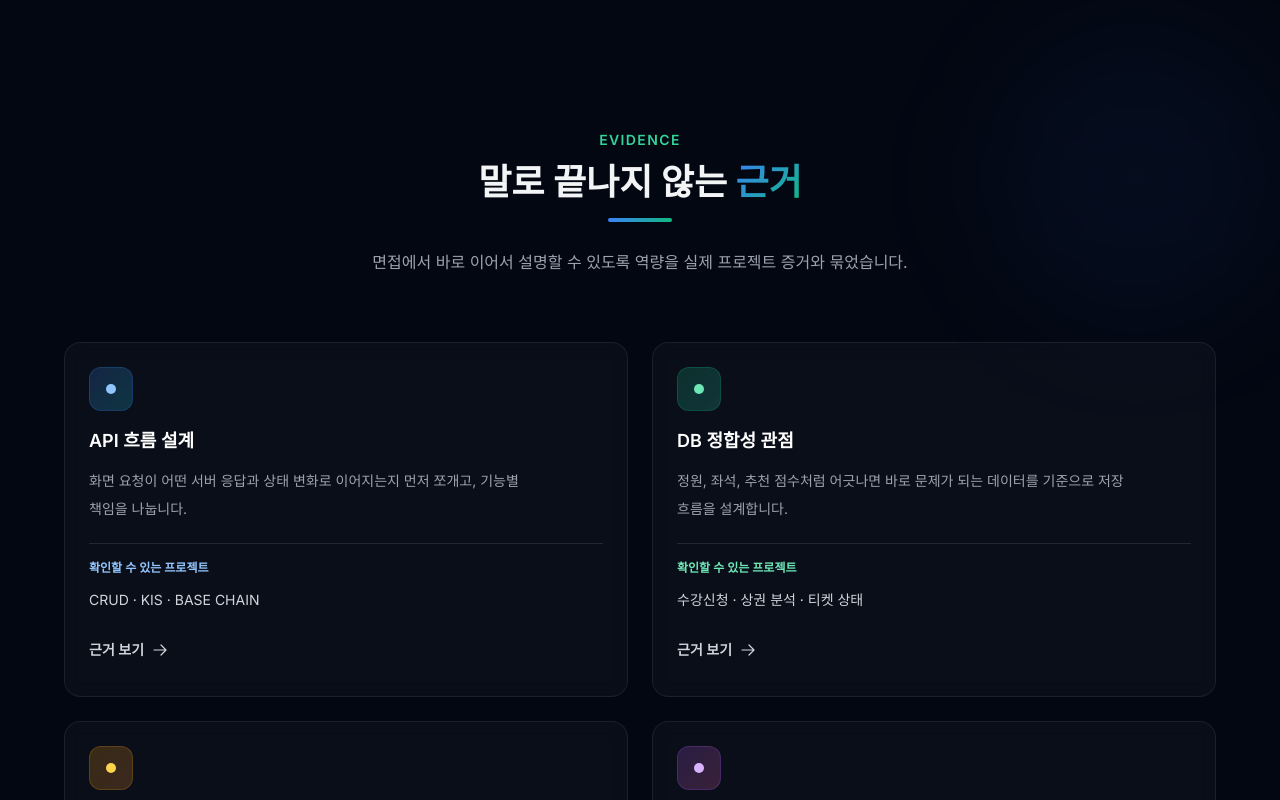
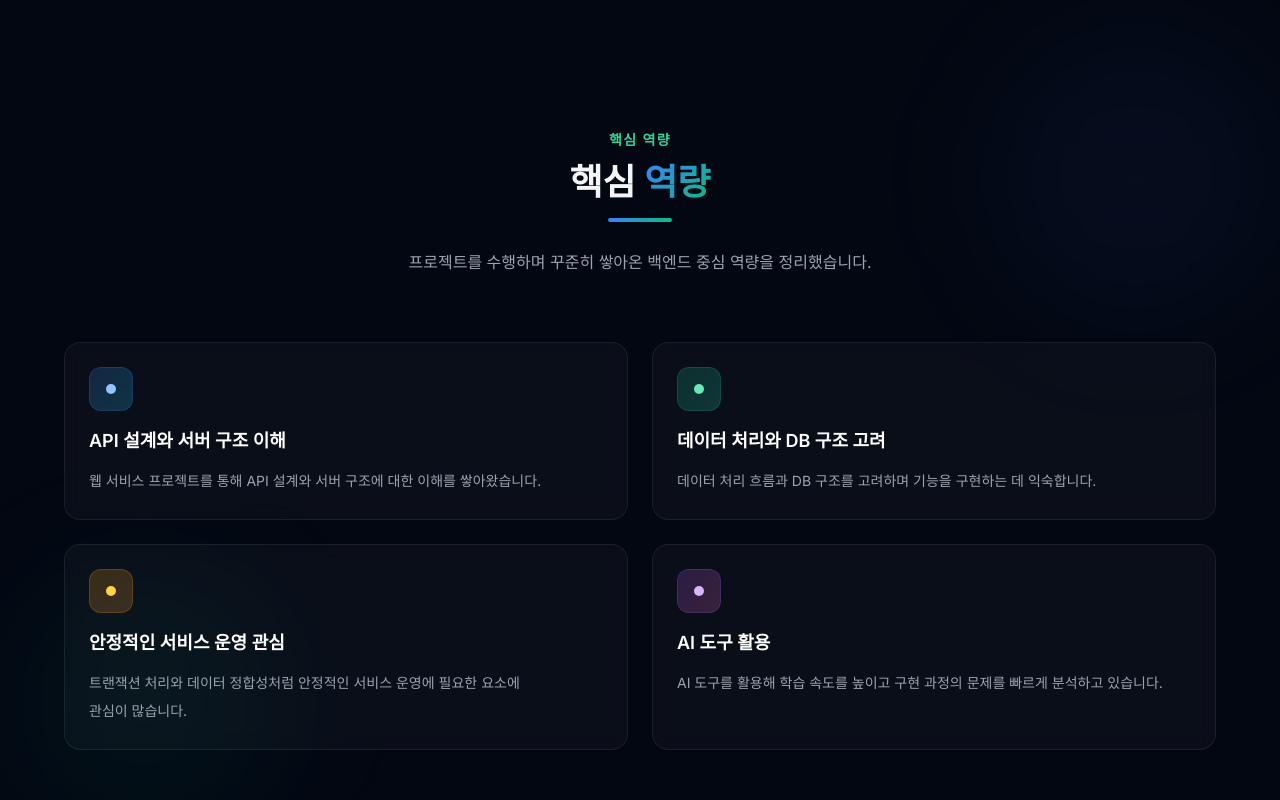
Before and after one commit to FutureAria/my_site, a Next.js app: page / in a window 1280 px wide. Shown: the part 3040-3840 px from the top of the page. Built offline with nearby package versions, Linux system fonts and the light colour scheme; no server answers.

Commit message:
Restore simple core strengths

```diff
--- a/components/CoreStrengths.tsx
+++ b/components/CoreStrengths.tsx
@@ -1,45 +1,36 @@
 "use client";
 
-import Link from "next/link";
 import { useEffect, useRef, useState } from "react";
 
 const strengths = [
   {
-    title: "API 흐름 설계",
+    title: "API 설계와 서버 구조 이해",
     description:
-      "화면 요청이 어떤 서버 응답과 상태 변화로 이어지는지 먼저 쪼개고, 기능별 책임을 나눕니다.",
-    proof: "CRUD · KIS · BASE CHAIN",
-    href: "/projects/1",
+      "웹 서비스 프로젝트를 통해 API 설계와 서버 구조에 대한 이해를 쌓아왔습니다.",
     accent: "from-blue-500/20 to-cyan-400/20",
     border: "border-blue-500/20",
     text: "text-blue-300",
   },
   {
-    title: "DB 정합성 관점",
+    title: "데이터 처리와 DB 구조 고려",
     description:
-      "정원, 좌석, 추천 점수처럼 어긋나면 바로 문제가 되는 데이터를 기준으로 저장 흐름을 설계합니다.",
-    proof: "수강신청 · 상권 분석 · 티켓 상태",
-    href: "/projects/0",
+      "데이터 처리 흐름과 DB 구조를 고려하며 기능을 구현하는 데 익숙합니다.",
     accent: "from-emerald-500/20 to-teal-400/20",
     border: "border-emerald-500/20",
     text: "text-emerald-300",
   },
   {
-    title: "배포와 운영 기록",
+    title: "안정적인 서비스 운영 관심",
     description:
-      "Oracle, Caddy, DuckDNS, 로그 확인처럼 보여주는 데서 끝나지 않고 운영 환경까지 확인합니다.",
-    proof: "KIS · BASE CHAIN · 포트폴리오",
-    href: "/projects/3",
+      "트랜잭션 처리와 데이터 정합성처럼 안정적인 서비스 운영에 필요한 요소에 관심이 많습니다.",
     accent: "from-amber-500/20 to-orange-400/20",
     border: "border-amber-500/20",
     text: "text-amber-300",
   },
   {
-    title: "AI 활용 방식",
+    title: "AI 도구 활용",
     description:
-      "AI를 자동 결정자가 아니라 요구사항 정리, 판단 근거 요약, 검증 체크리스트 작성 도구로 씁니다.",
-    proof: "KIS · 음악 추천 · 문서 정리",
-    href: "/projects/5",
+      "AI 도구를 활용해 학습 속도를 높이고 구현 과정의 문제를 빠르게 분석하고 있습니다.",
     accent: "from-purple-500/20 to-pink-400/20",
     border: "border-purple-500/20",
     text: "text-purple-300",
@@ -76,14 +67,14 @@ export default function CoreStrengths() {
           }`}
         >
           <span className="text-sm font-semibold tracking-widest uppercase text-emerald-400 mb-3 block">
-            evidence
+            핵심 역량
           </span>
           <h2 className="text-3xl sm:text-4xl font-bold mb-4">
-            말로 끝나지 않는 <span className="gradient-text">근거</span>
+            핵심 <span className="gradient-text">역량</span>
           </h2>
           <div className="w-16 h-1 bg-gradient-to-r from-blue-500 to-emerald-500 rounded-full mx-auto mb-6" />
           <p className="readable-copy text-gray-400 text-base max-w-3xl mx-auto leading-8 text-center">
-            면접에서 바로 이어서 설명할 수 있도록 역량을 실제 프로젝트 증거와 묶었습니다.
+            프로젝트를 수행하며 꾸준히 쌓아온 백엔드 중심 역량을 정리했습니다.
           </p>
         </div>
 
@@ -105,21 +96,6 @@ export default function CoreStrengths() {
               <p className="readable-copy text-gray-400 text-sm leading-7 text-left">
                 {item.description}
               </p>
-              <div className="mt-5 border-t border-white/10 pt-4">
-                <p className={`mb-3 text-xs font-semibold ${item.text}`}>
-                  확인할 수 있는 프로젝트
-                </p>
-                <p className="text-sm leading-6 text-gray-300">{item.proof}</p>
-                <Link
-                  href={item.href}
-                  className="mt-4 inline-flex items-center gap-2 text-sm font-semibold text-gray-300 transition-colors hover:text-white"
-                >
-                  근거 보기
-                  <svg className="h-4 w-4" fill="none" viewBox="0 0 24 24" stroke="currentColor" strokeWidth={1.8}>
-                    <path strokeLinecap="round" strokeLinejoin="round" d="M13.5 4.5 21 12m0 0-7.5 7.5M21 12H3" />
-                  </svg>
-                </Link>
-              </div>
             </div>
           ))}
         </div>
```
Also changed, not shown: 1 other file (tests, documents, lock files or other folders).
